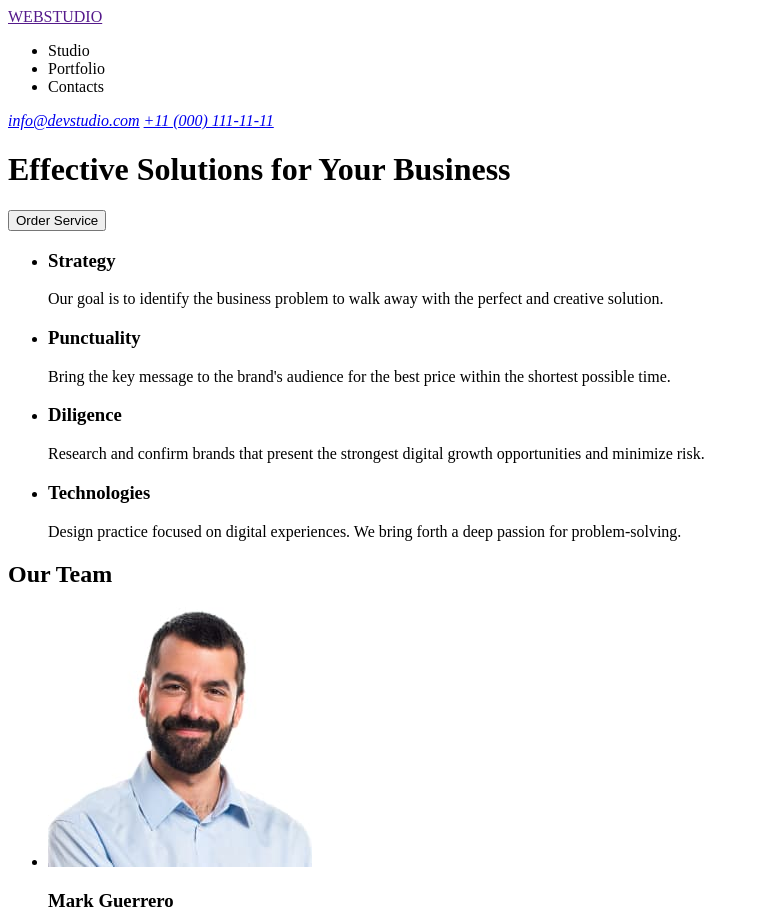
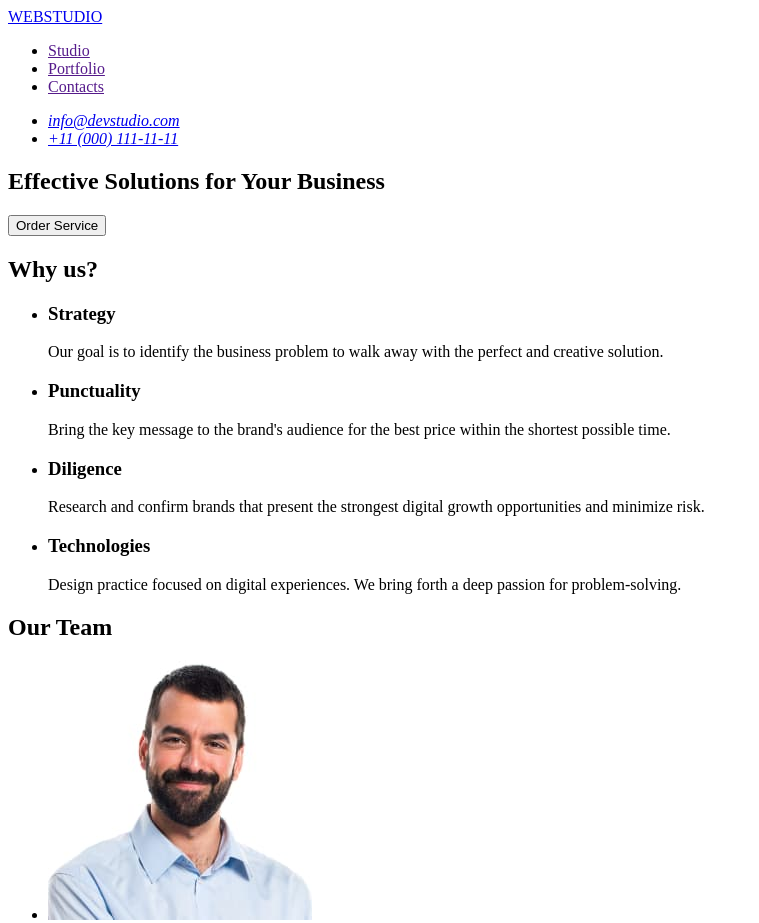
Before and after one commit to AnnaTarnavska/goit-markup-hw-01, a plain HTML site: page index.htm in a window 1280 px wide. Shown: the top 923 px of the page, without its empty margins (0-759 px from the left). Drawn offline with Linux system fonts and the light colour scheme.

Commit message:
update index.html file

```diff
--- a/index.htm
+++ b/index.htm
@@ -7,23 +7,28 @@
 </head>
 <body>
     <header>
-        <a href="">WEBSTUDIO</a>
         <nav>
+        <a href="./index.htm">WEBSTUDIO</a>
             <ul>
-                <li><a href=""></a>Studio</li>
-                <li><a href=""></a>Portfolio</li>
-                <li><a href=""></a>Contacts</li>
+                <li><a href="">Studio</a></li>
+                <li><a href="">Portfolio</a></li>
+                <li><a href="">Contacts</a></li>
             </ul>
         </nav>
         <address>
-            <a href="mailto:info@devstudio.com">info@devstudio.com</a>
-            <a href="tel:+110001111111">+11 (000) 111-11-11</a>
+            <ul>
+            <li><a href="mailto:info@devstudio.com">info@devstudio.com</a></li>
+            <li><a href="tel:+110001111111">+11 (000) 111-11-11</a></li>
+            </ul>
         </address>
     </header>
     <main>
+        <section>
         <h1>Effective Solutions for Your Business</h1>
         <button type="button">Order Service</button>
+        </section>
         <section>
+            <h2>Why us?</h2>
             <ul>
                 <li>
                     <h3>Strategy</h3>
@@ -88,7 +93,7 @@
         </section>
     </main>
     <footer>
-        <a href="">WEBSTUDIO</a>
+        <a href="./index.htm">WEBSTUDIO</a>
         <p>Increase the flow of customers and sales for your business with digital marketing & growth solutions.</p>
     </footer>
 </body>
```
